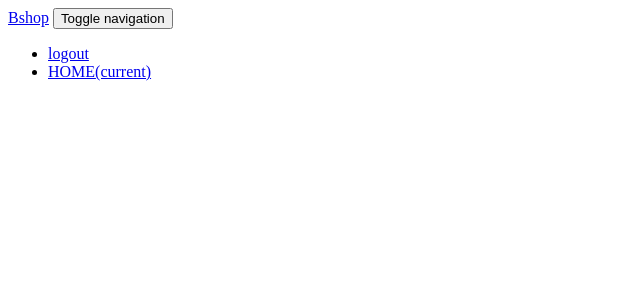
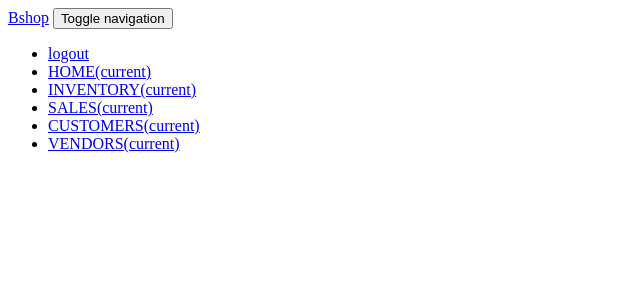
Before and after one commit to Kra10en/bikeshop, a PHP site: page /skel/nav.php in a window 1280 px wide. Shown: the top 300 px of the page, without its empty margins (0-640 px from the left). Run offline with PHP 8.4, Linux system fonts and the light colour scheme.

Commit message:
adding inventory/sales/cutomers/vendors buttons to navbar

```diff
--- a/skel/nav.php
+++ b/skel/nav.php
@@ -15,6 +15,18 @@
                     <li class="nav-item active">
                       <a class="nav-link" href="./adminDash.php">HOME<span class="sr-only">(current)</span></a>
                     </li>
+                    <li class="nav-item active">
+                      <a class="nav-link" href="./inventory.php">INVENTORY<span class="sr-only">(current)</span></a>
+                    </li>
+                    <li class="nav-item active">
+                      <a class="nav-link" href="./sales.php">SALES<span class="sr-only">(current)</span></a>
+                    </li>
+                    <li class="nav-item active">
+                      <a class="nav-link" href="./customers.php">CUSTOMERS<span class="sr-only">(current)</span></a>
+                    </li>
+                    <li class="nav-item active">
+                      <a class="nav-link" href="./vendors.php.php">VENDORS<span class="sr-only">(current)</span></a>
+                    </li>
 
                 </ul>
             </div>
```
